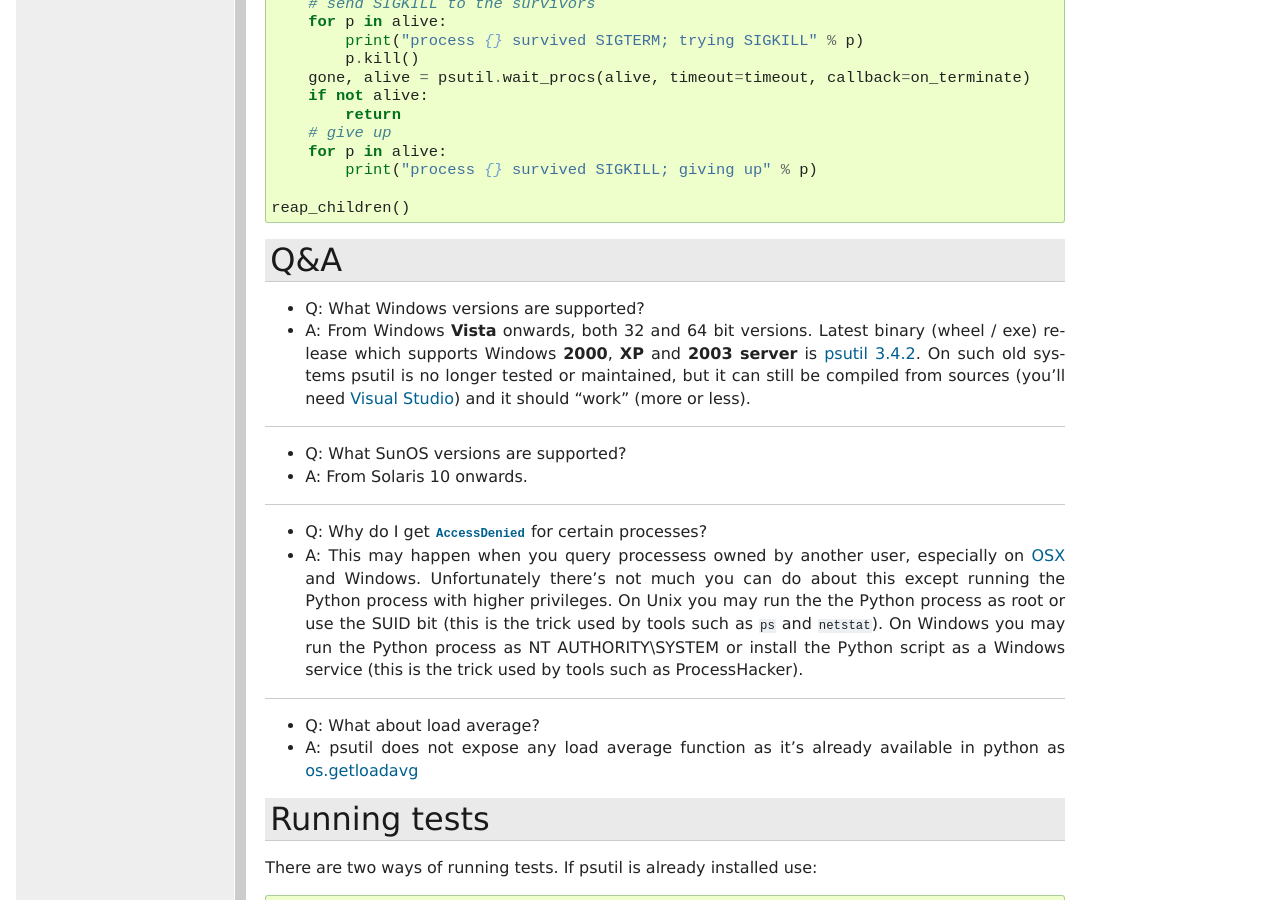
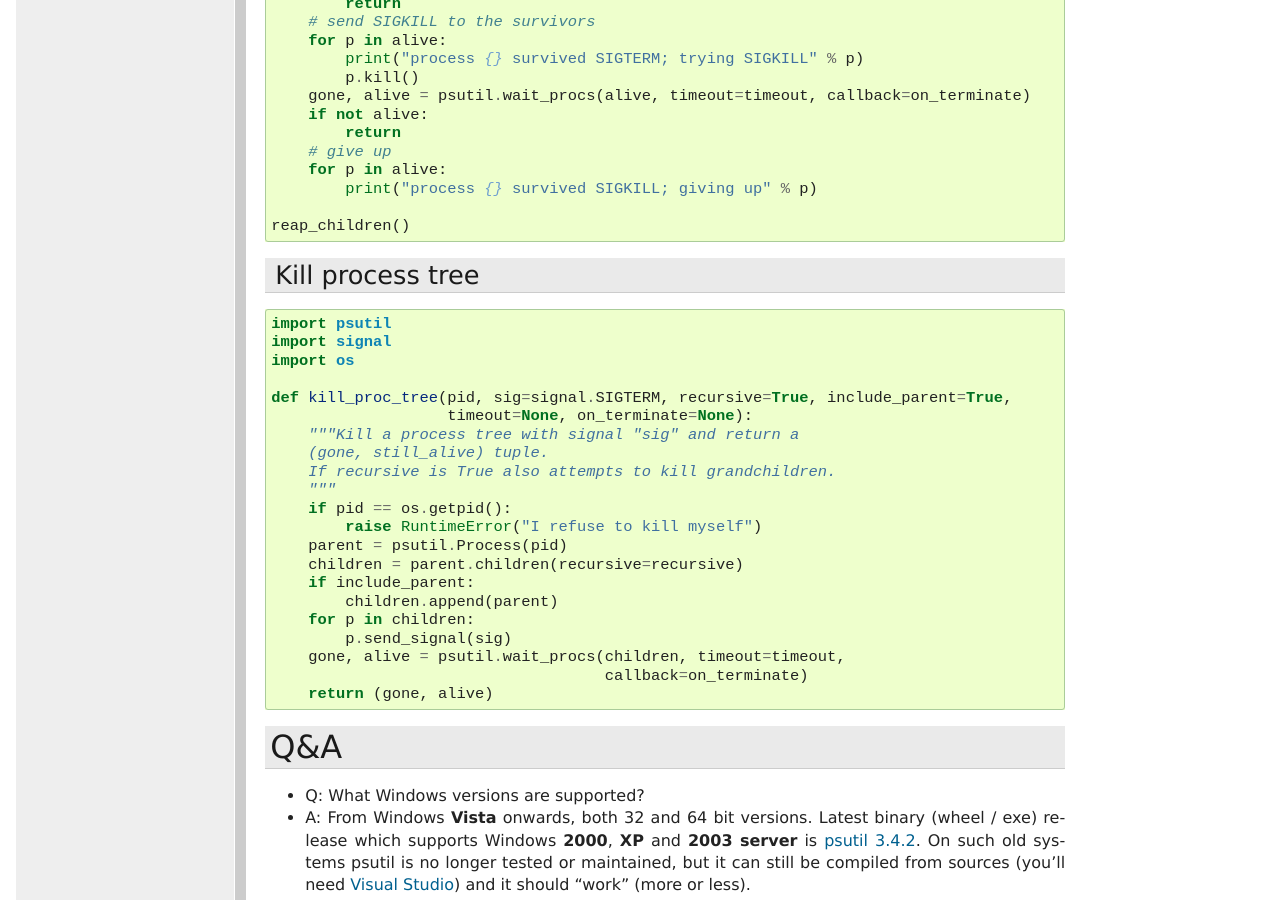
Before and after one commit to giampaolo/psutil, a Sphinx documentation site: the page built from docs/index.rst, in a window 1280 px wide and 900 px high, scrolled down 36680 px. Built offline with Sphinx 7.4.7, drawn with Linux system fonts in a browser that asks for light colours; formulas are drawn with MathJax 3.

Commit message:
#1026 / doc: add kill_proc_tree() recipe

```diff
--- a/docs/index.rst
+++ b/docs/index.rst
@@ -2295,6 +2296,33 @@ resources.
           print("process {} survived SIGKILL; giving up" % p)
 
   reap_children()
+
+Kill process tree
+-----------------
+
+::
+
+  import psutil
+  import signal
+  import os
+
+  def kill_proc_tree(pid, sig=signal.SIGTERM, recursive=True, include_parent=True,
+                     timeout=None, on_terminate=None):
+      """Kill a process tree with signal "sig" and return a
+      (gone, still_alive) tuple.
+      If recursive is True also attempts to kill grandchildren.
+      """
+      if pid == os.getpid():
+          raise RuntimeError("I refuse to kill myself")
+      parent = psutil.Process(pid)
+      children = parent.children(recursive=recursive)
+      if include_parent:
+          children.append(parent)
+      for p in children:
+          p.send_signal(sig)
+      gone, alive = psutil.wait_procs(children, timeout=timeout,
+                                      callback=on_terminate)
+      return (gone, alive)
 
 Q&A
 ===
```
Also changed, not shown: other parts of docs/index.rst (+1 -0 lines).
